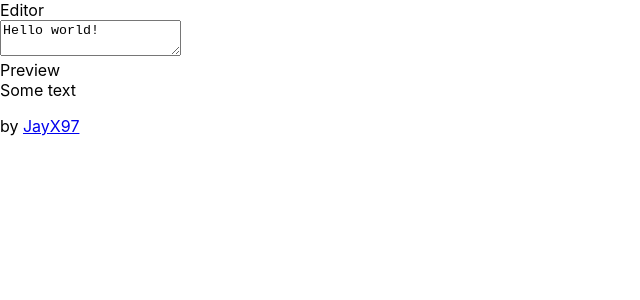
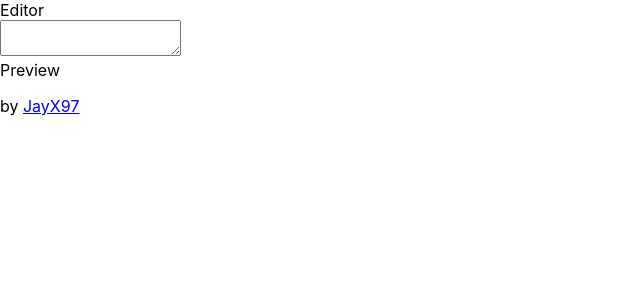
Before and after one commit to JayX97/MarkdownPreviewer, a React (Create React App) app: page / in a window 1280 px wide. Shown: the top 300 px of the page, without its empty margins (0-640 px from the left). Built offline with nearby package versions, Linux system fonts and the light colour scheme.

Commit message:
Imported useState hook for use in functionality of Editor textarea

```diff
--- a/src/App.js
+++ b/src/App.js
@@ -1,13 +1,20 @@
 import './App.css';
-import Editor from "./Editor";
-import Preview from "./Preview";
+import Editor from './Editor';
+import Preview from './Preview';
+import { useState } from 'react';
 
 function App() {
+  const [markdown, setMarkdown] = useState("");
+
+  const handleChange = (event) => {
+    const input = event.target.value;
+    setMarkdown(input);
+  };
+
   return (
     <div className="wrapper">
-      {/* add components here */}
-      <Editor />
-      <Preview />
+      <Editor onChange={handleChange} />
+      <Preview output={markdown} />
       <div className="footer">
         <p>by <a id="author-link" href="https://github.com/JayX97" target="_blank">JayX97</a></p>
       </div>
--- a/src/Editor.js
+++ b/src/Editor.js
@@ -1,10 +1,11 @@
-const Editor = () => { // add props for textarea input
-    const markdown = "Hello world!";
+const Editor = (props) => {
+    const markdown = props.markdown;
+    const onChange = props.onChange;
 
     return (
         <div className="component" id="markdown-editor">
             <div className="component-header">Editor</div>
-            <textarea id="editor">{markdown}</textarea>
+            <textarea onChange={onChange} id="editor">{markdown}</textarea>
         </div>
     );
 }
--- a/src/Preview.js
+++ b/src/Preview.js
@@ -1,8 +1,10 @@
-const Preview = () => { // add prop for preview output
+const Preview = (props) => {
+    const output = props.output;
+
     return (
         <div className="component" id="markdown-preview">
             <div className="component-header">Preview</div>
-            <div id="preview">Some text</div>
+            <div id="preview">{output}</div>
         </div>
     );
 }
```
